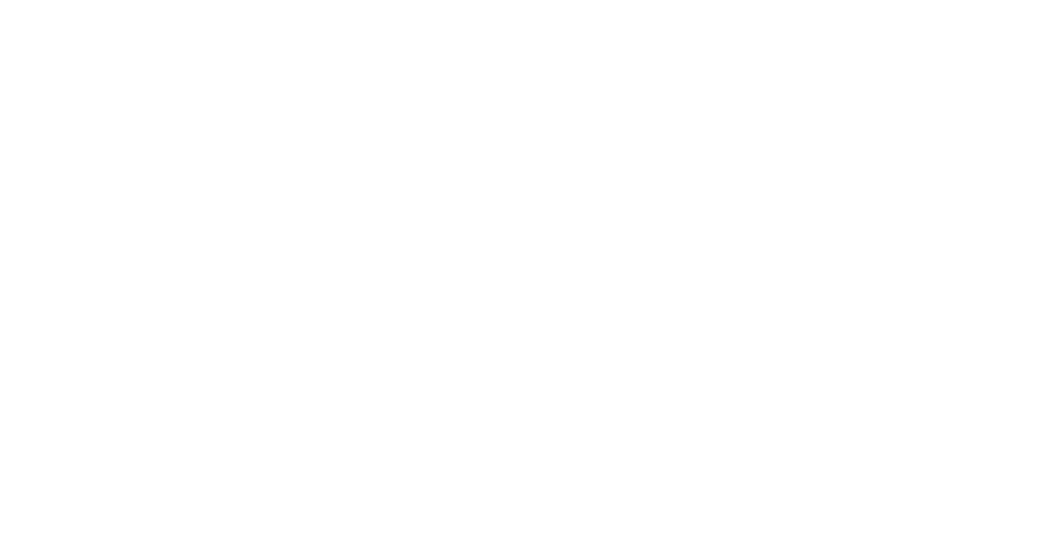
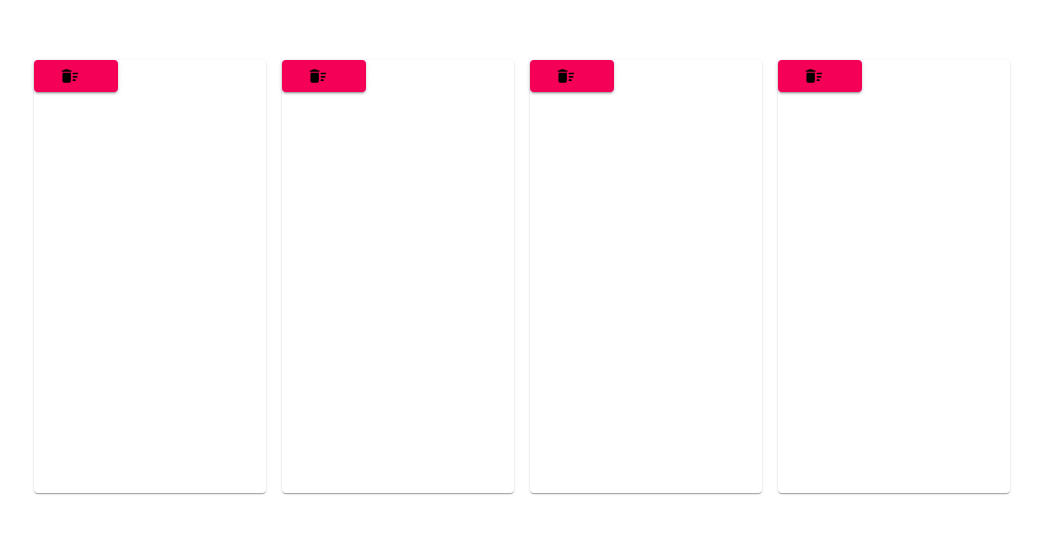
Before and after one commit to pforbrig/desafio-frontend-modulo3-noturno, a React (Create React App) app: page /produtos in a window 1280 px wide. Shown: the part 124-658 px from the top of the page, without its empty margins (118-1160 px from the left). Built offline with nearby package versions, Linux system fonts and the light colour scheme.

Commit message:
Iniciando a parte de produtos

```diff
--- a/src/App.js
+++ b/src/App.js
@@ -8,6 +8,7 @@
 import { useState, createContext } from 'react';
 import LoginContainer from './components/LoginContainer'
 import RegisterContainer from './components/RegisterContainer';
+import ProductContainer from './components/ProductContainer';
 
 export const ContextoDoLogin = createContext();
 
@@ -33,6 +34,7 @@
         <Switch>
           <Route path="/" exact component={LoginContainer} />
           <Route path="/cadastro" exact component={RegisterContainer} />
+          <Route path="/produtos" exact component={ProductContainer} />
         </Switch>
       </Router>
     </ContextoDoLogin.Provider>
--- /dev/null
+++ b/src/components/CustomGrid/index.js
@@ -0,0 +1,34 @@
+import React from 'react';
+import useStyles from './style';
+import Grid from '@material-ui/core/Grid';
+import Paper from '@material-ui/core/Paper';
+import { Button } from '@material-ui/core';
+import DeleteSweepRoundedIcon from '@material-ui/icons/DeleteSweepRounded';
+
+export default function CustomGrid() {
+
+    const classes = useStyles();
+
+    return (
+        <Grid container className={classes.root} spacing={2}>
+            <Grid item xs={12}>
+                <Grid container justifyContent="center" spacing={2}>
+                    {[0, 1, 2, 3].map((value) => (
+                        <Grid key={value} item>
+
+                            <Paper className={classes.paper}>
+                                <Button
+                                    variant="contained"
+                                    color="secondary"
+                                    className={classes.button}
+                                    startIcon={<DeleteSweepRoundedIcon className={classes.delete} />}
+                                >
+                                </Button>
+                            </Paper>
+                        </Grid>
+                    ))}
+                </Grid>
+            </Grid>
+        </Grid>
+    );
+}
--- /dev/null
+++ b/src/components/CustomGrid/style.js
@@ -0,0 +1,17 @@
+import { makeStyles } from "@material-ui/core";
+
+export default makeStyles((theme) => ({
+    root: {
+        flexGrow: 1,
+    },
+    paper: {
+        height: 433,
+        width: 232,
+    },
+    delete: {
+        borderRadius: 200,
+        color: '#000000',
+        width: 48,
+        borderRadius: 48,
+    }
+}));
--- /dev/null
+++ b/src/components/ProductContainer/index.js
@@ -0,0 +1,14 @@
+import React from 'react';
+import useStyles from './style';
+import CustomGrid from '../CustomGrid';
+
+export default function ProductContainer() {
+
+    const classes = useStyles();
+
+    return (
+        <div className={classes.root}>
+            <CustomGrid />
+        </div>
+    );
+}
--- /dev/null
+++ b/src/components/ProductContainer/style.js
@@ -0,0 +1,10 @@
+import { makeStyles } from "@material-ui/core";
+
+export default makeStyles((theme) => ({
+    root: {
+        minHeight: '100vh',
+        display: 'flex',
+        alignItems: 'center',
+        justifyContent: 'center'
+    },
+}));
```
